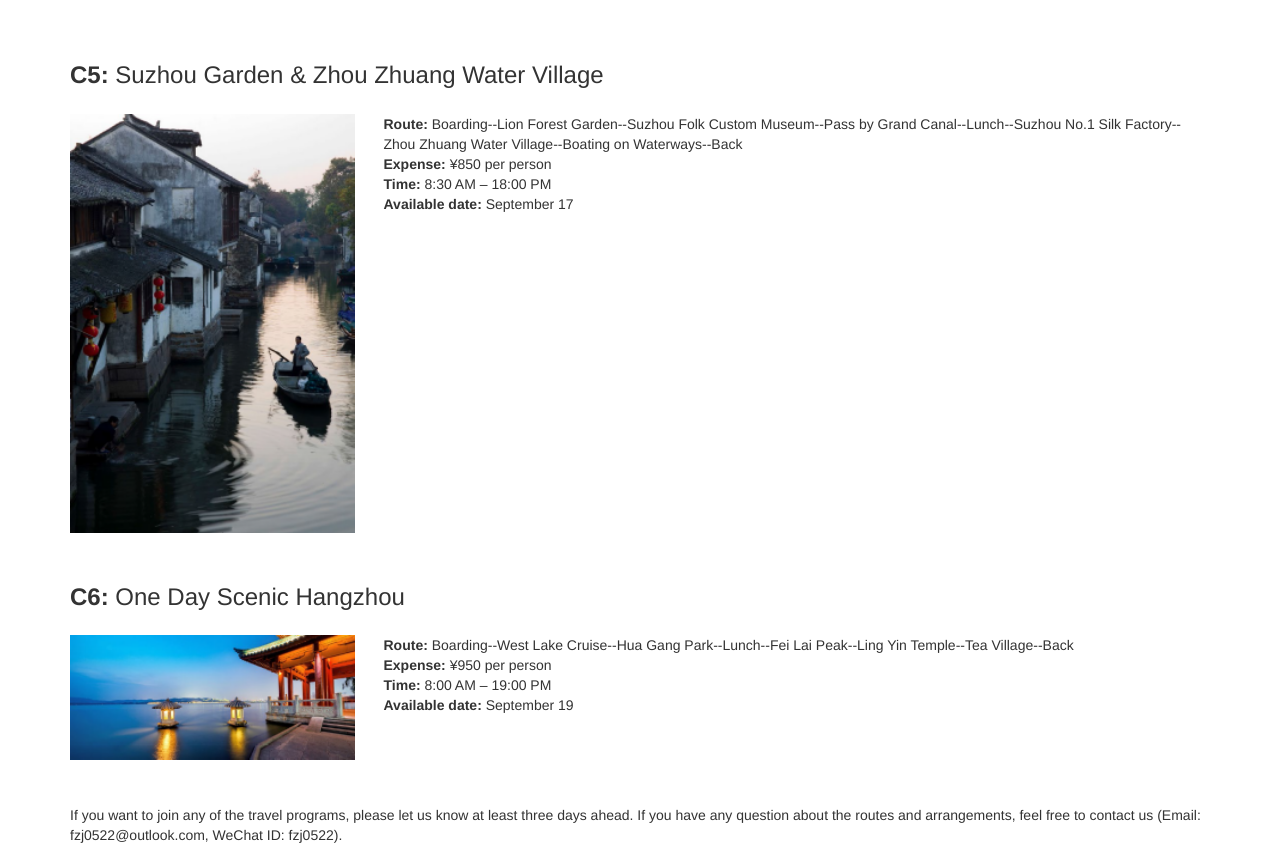
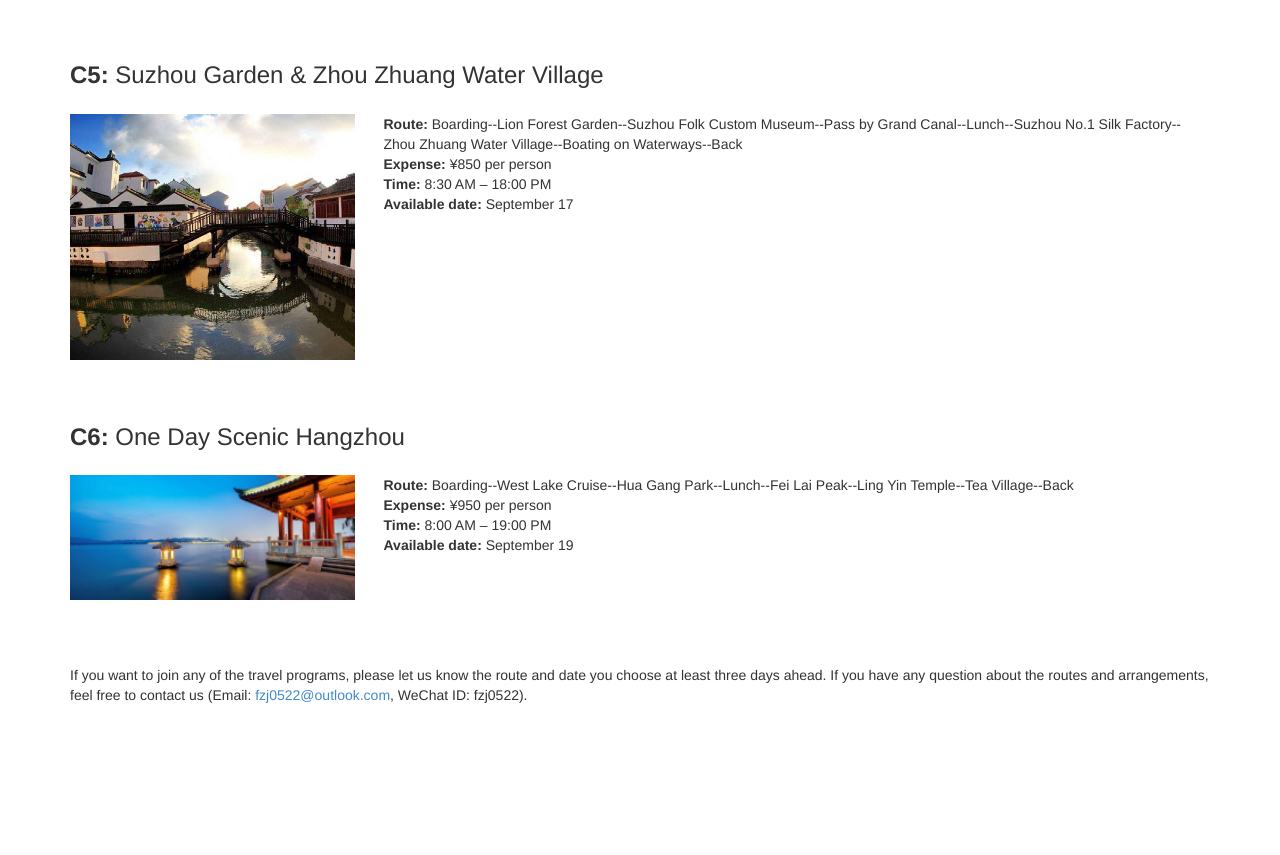
Before and after one commit to saner2019/saner2019.github.io, a plain HTML site: page SocialEvents/Tour.html in a window 1280 px wide. Shown: the part 1712-2567 px from the top of the page. After the commit the page ends 2427 px from the top, so only its background shows below. Drawn offline with Linux system fonts and the light colour scheme.

Commit message:
update social

```diff
--- a/SocialEvents/Tour.html
+++ b/SocialEvents/Tour.html
@@ -114,7 +114,7 @@
             <br>
 
             <h3><b>C5:</b> Suzhou Garden & Zhou Zhuang Water Village </h3>
-            <div style="padding-top: 15px;"><img src="../img/Tour5.png" width="25%" style="float: left;margin-right: 2.5%;">
+            <div style="padding-top: 15px;"><img src="../img/Tour5.jpg" width="25%" style="float: left;margin-right: 2.5%;">
 
                 <p>
                     <b>Route:</b> Boarding--Lion Forest Garden--Suzhou Folk Custom Museum--Pass by Grand Canal--Lunch--Suzhou No.1 Silk Factory--Zhou Zhuang Water Village--Boating on Waterways--Back
@@ -130,14 +130,6 @@
             <br>
             <br>
             <br><br>
-            <br>
-            <br>
-            <br>
-            <br>
-            <br>
-            <br>
-            <br>
-            <br>
             <br>
             <br>
             <br>
@@ -161,7 +153,8 @@
                 <br>
                 <br>
                 <br>
-                <p>If you want to join any of the travel programs, please let us know at least three days ahead. If you have any question about the routes and arrangements, feel free to contact us (Email: fzj0522@outlook.com, WeChat ID: fzj0522).</p>
+                <br>
+                <p>If you want to join any of the travel programs, please let us know the route and date you choose at least three days ahead. If you have any question about the routes and arrangements, feel free to contact us (Email: <a href = "mailto:fzj0522@outlook.com">fzj0522@outlook.com</a>, WeChat ID: fzj0522).</p>
             </div>
 
 
```
Also changed, not shown: img/Tour5.jpg (added).
